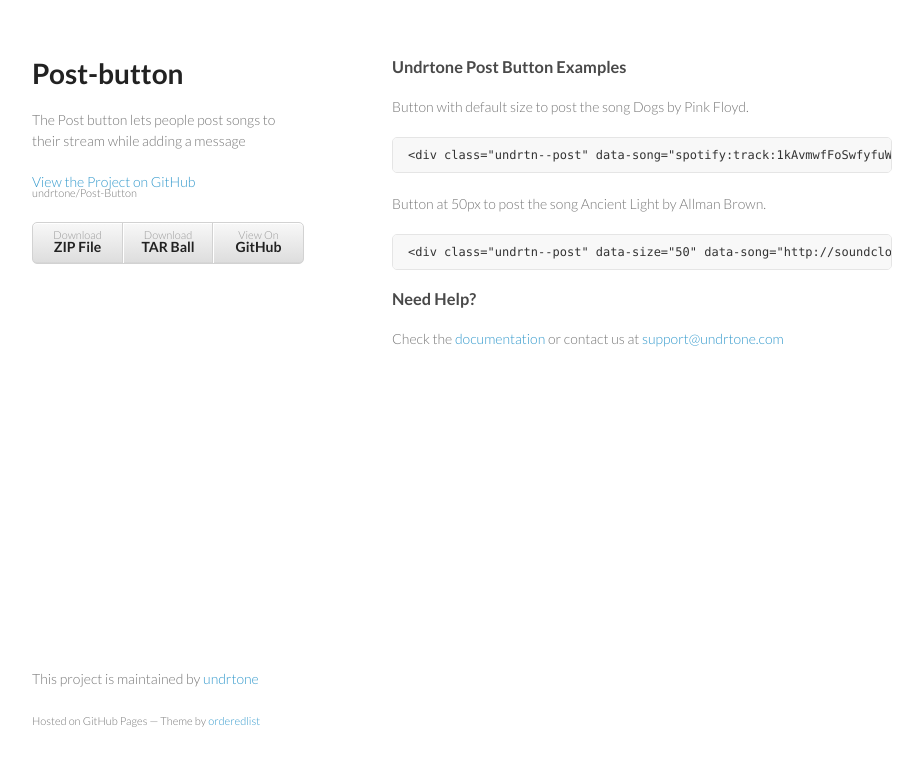
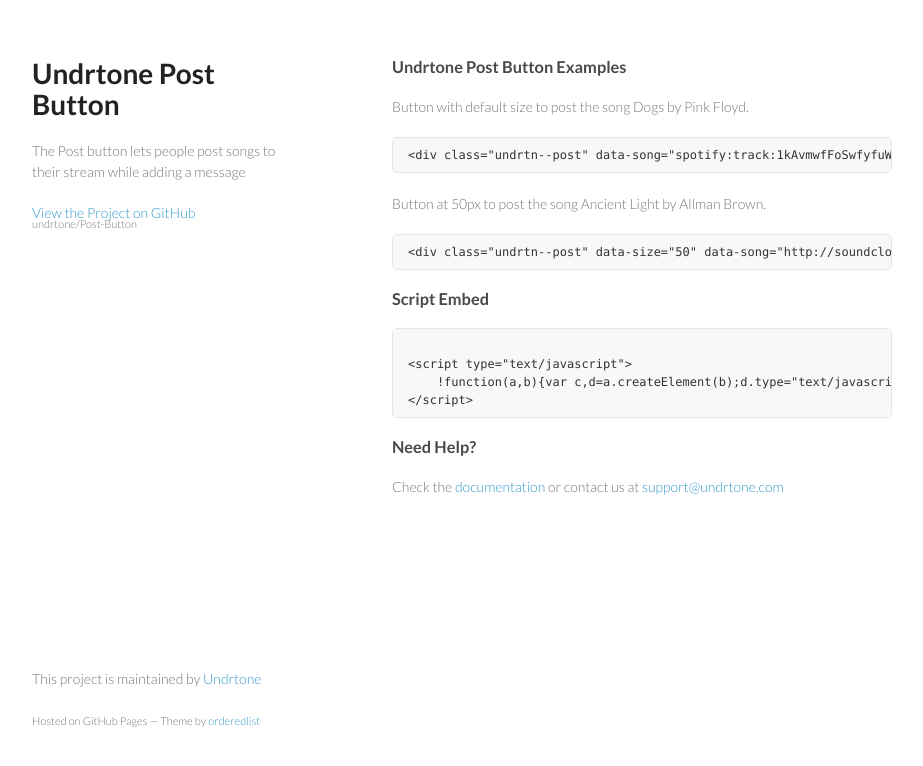
Before and after one commit to undrtone/Post-Button, a plain HTML site: page index.html in a window 1280 px wide. Shown: the whole page, without its empty margins (178-1101 px from the left). Drawn offline with Linux system fonts and the light colour scheme.

Commit message:
Update index.html

```diff
--- a/index.html
+++ b/index.html
@@ -15,43 +15,47 @@
   <body>
     <div class="wrapper">
       <header>
-        <h1>Post-button</h1>
+        <h1>Undrtone Post Button</h1>
         <p>The Post button lets people post songs to their stream while adding a message</p>
 
         <p class="view"><a href="https://github.com/undrtone/Post-Button">View the Project on GitHub <small>undrtone/Post-Button</small></a></p>
-
-
-        <ul>
-          <li><a href="https://github.com/undrtone/Post-Button/zipball/master">Download <strong>ZIP File</strong></a></li>
-          <li><a href="https://github.com/undrtone/Post-Button/tarball/master">Download <strong>TAR Ball</strong></a></li>
-          <li><a href="https://github.com/undrtone/Post-Button">View On <strong>GitHub</strong></a></li>
-        </ul>
       </header>
       <section>
         <h3>
 <a id="undrtone-post-button-examples" class="anchor" href="#undrtone-post-button-examples" aria-hidden="true"><span class="octicon octicon-link"></span></a>Undrtone Post Button Examples</h3>
 
 <p>Button with default size to post the song Dogs by Pink Floyd.</p>
+<div class="undrtn--post" data-song="spotify:track:1kAvmwfFoSwfyfuW5RmfD0"></div>
 
 <pre><code>&lt;div class="undrtn--post" data-song="spotify:track:1kAvmwfFoSwfyfuW5RmfD0"&gt;&lt;/div&gt;
 </code></pre>
 
 <p>Button at 50px to post the song Ancient Light by Allman Brown.</p>
+<div class="undrtn--post" data-size="50" data-song="http://soundcloud.com/allmanbrown/ancient-light1"></div>
 
 <pre><code>&lt;div class="undrtn--post" data-size="50" data-song="http://soundcloud.com/allmanbrown/ancient-light1"&gt;&lt;/div&gt;
 </code></pre>
+<h3>
+<a id="script-embed" class="anchor" href="#script-embed" aria-hidden="true"><span class="octicon octicon-link"></span></a>Script Embed</h3>
 
+<pre><code>
+&lt;script type="text/javascript"&gt;
+    !function(a,b){var c,d=a.createElement(b);d.type="text/javascript",d.async=1,d.src=a.location.protocol+"//cdn.undrtone.com/build/buttonpost.min.js",c=a.getElementsByTagName(b)[0],c.parentNode.insertBefore(d,c)}(document,"script");
+&lt;/script&gt;
+</code></pre>
 <h3>
 <a id="need-help" class="anchor" href="#need-help" aria-hidden="true"><span class="octicon octicon-link"></span></a>Need Help?</h3>
 
 <p>Check the <a href="https://github.com/undrtone/Post-Button">documentation</a> or contact us at <a href="mailto:support@undrtone.com">support@undrtone.com</a></p>
       </section>
       <footer>
-        <p>This project is maintained by <a href="https://github.com/undrtone">undrtone</a></p>
+        <p>This project is maintained by <a href="https://github.com/undrtone">Undrtone</a></p>
         <p><small>Hosted on GitHub Pages &mdash; Theme by <a href="https://github.com/orderedlist">orderedlist</a></small></p>
       </footer>
     </div>
     <script src="javascripts/scale.fix.js"></script>
-
+    <script type="text/javascript">
+    !function(a,b){var c,d=a.createElement(b);d.type="text/javascript",d.async=1,d.src=a.location.protocol+"//www.undrtone.com/build/buttonpost.min.js",c=a.getElementsByTagName(b)[0],c.parentNode.insertBefore(d,c)}(document,"script");
+    </script>
   </body>
 </html>
```
